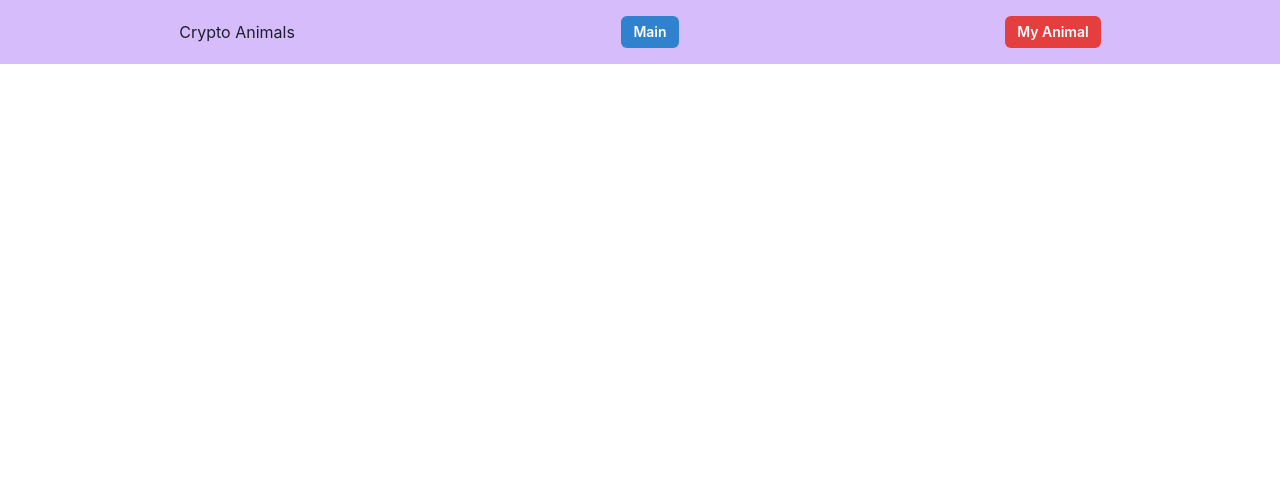
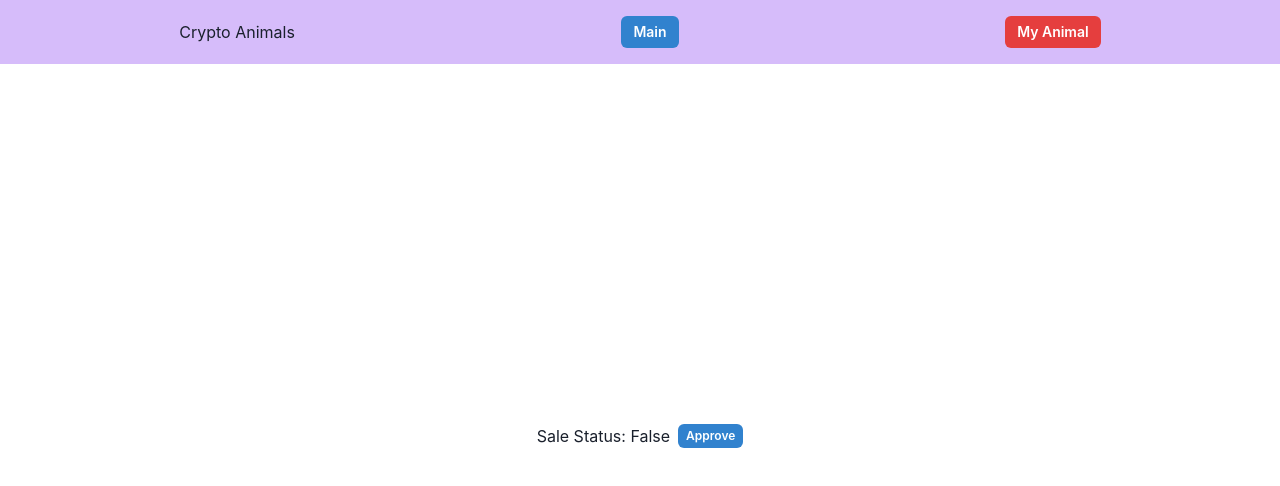
Before and after one commit to plusbeauxjours/DApp-NFT, a React (Create React App) app in the folder frontend/: page /my-animal in a window 1280 px wide. Shown: the top 486 px of the page. Built offline with nearby package versions, Linux system fonts and the light colour scheme; what web3 would draw is missing.

Commit message:
set: saleStatus

```diff
--- a/frontend/src/routes/my-animal.tsx
+++ b/frontend/src/routes/my-animal.tsx
@@ -1,7 +1,8 @@
-import { Grid } from "@chakra-ui/react";
 import React, { useEffect, useState } from "react";
+import { Grid, Button, Text, Flex } from "@chakra-ui/react";
+
 import AnimalCard from "../components/AnimalCard";
-import { mintAnimalTokenContract } from "../web3Config";
+import { mintAnimalTokenContract, saleAnimalTokenAddress } from "../web3Config";
 
 interface IProps {
   account: string;
@@ -9,6 +10,7 @@ interface IProps {
 
 const MyAnimal: React.FC<IProps> = ({ account }) => {
   const [animalCardArray, setAnimalCardArray] = useState<string[]>();
+  const [saleStatus, setSaleStatus] = useState<boolean>(false);
 
   const getAnimalTokens = async () => {
     try {
@@ -36,20 +38,60 @@ const MyAnimal: React.FC<IProps> = ({ account }) => {
     }
   };
 
+  const getIsApproveForAll = async () => {
+    try {
+      const response = await mintAnimalTokenContract.methods
+        .isApprovedForAll(account, saleAnimalTokenAddress)
+        .call();
+      if (response) {
+        setSaleStatus(response);
+      }
+      console.log("response", response);
+    } catch (e) {
+      console.log(e);
+    }
+  };
+
+  const onClickApproveToggle = async () => {
+    try {
+      if (!account) return;
+      const response = await mintAnimalTokenContract.methods
+        .setApprovalForAll(saleAnimalTokenAddress, !saleStatus)
+        .send({ from: account });
+
+      if (response.status) {
+        setSaleStatus(!saleStatus);
+      }
+    } catch (e) {
+      console.log(e);
+    }
+  };
   useEffect(() => {
     if (!account) return;
     getAnimalTokens();
+    getIsApproveForAll();
   }, [account]);
 
-  useEffect(() => {
-    console.log(animalCardArray);
-  }, [animalCardArray]);
-
   return (
-    <Grid templateColumns={"repeat(4, 1fr)"} gap={8}>
-      {animalCardArray &&
-        animalCardArray.map((v, i) => <AnimalCard key={i} animalType={v} />)}
-    </Grid>
+    <>
+      <Flex alignItems="center">
+        <Text display="inline-block">
+          Sale Status: {saleStatus ? "True" : "False"}
+        </Text>
+        <Button
+          size="xs"
+          ml={2}
+          colorScheme={saleStatus ? "red" : "blue"}
+          onClick={onClickApproveToggle}
+        >
+          {saleStatus ? "Cancel" : "Approve"}
+        </Button>
+      </Flex>
+      <Grid templateColumns={"repeat(4, 1fr)"} gap={8}>
+        {animalCardArray &&
+          animalCardArray.map((v, i) => <AnimalCard key={i} animalType={v} />)}
+      </Grid>
+    </>
   );
 };
 
--- a/frontend/src/web3Config.ts
+++ b/frontend/src/web3Config.ts
@@ -531,7 +531,7 @@ const saleAnimalTokenAbi: AbiItem[] = [
 
 const mintAnimalTokenAddress: string =
   "0xC7813951529B0F32Ea274D410DAdDA00EF878883";
-const saleAnimalTokenAddress: string =
+export const saleAnimalTokenAddress: string =
   "0xBD6F9a972222f5E74a39F1D1142A7d51a008Cf0C";
 
 export const web3 = new Web3(window.ethereum);
```
